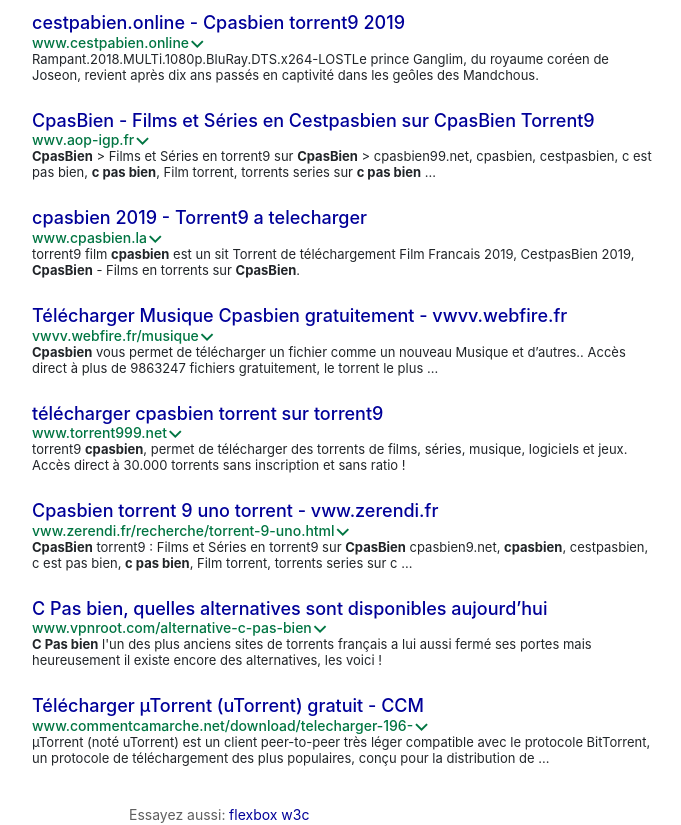
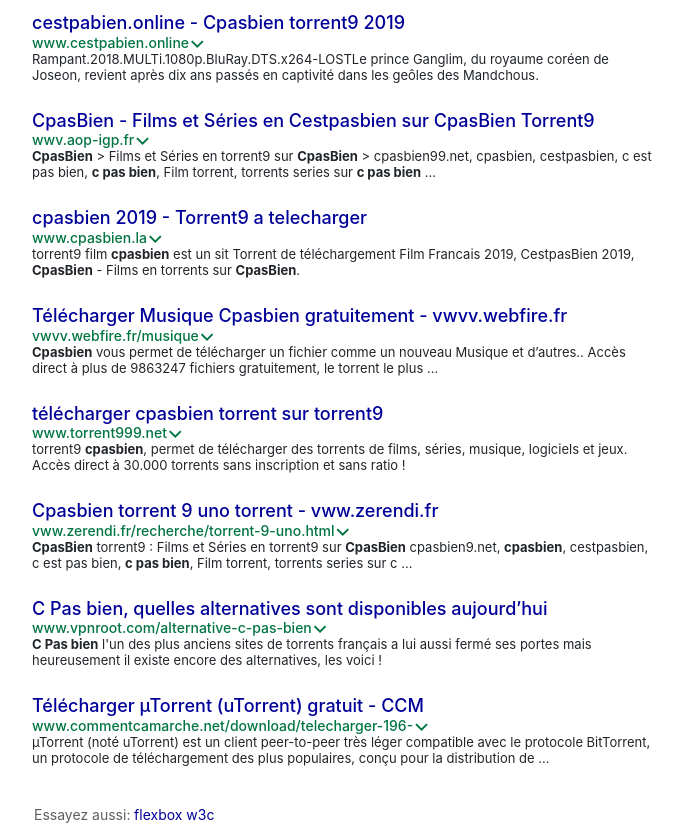
Before and after one commit to dannyclever/Google-Search, a plain HTML site: page index.html in a window 1280 px wide. Shown: the part 366-1191 px from the top of the page, without its empty margins (60-741 px from the left). Drawn offline with nearby package versions, Linux system fonts and the light colour scheme.

Commit message:
positioned the margin-left to 2px

```diff
--- a/style.css
+++ b/style.css
@@ -132,6 +132,9 @@ main {
 .alternative a:hover {
     color: #000099;
 }
+.down {
+    margin-left: 2px;
+}
 .linksSite {
     margin-left: 92px;
     margin-right: 565px;
```
